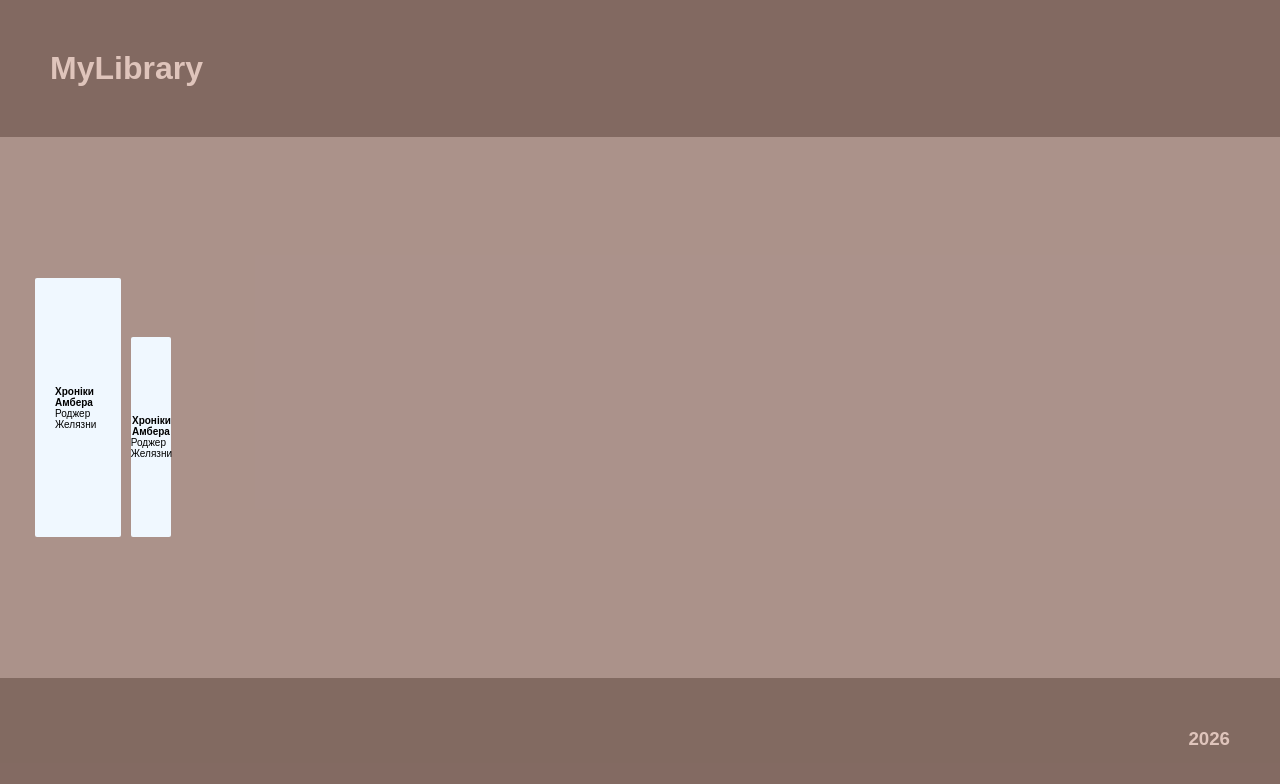
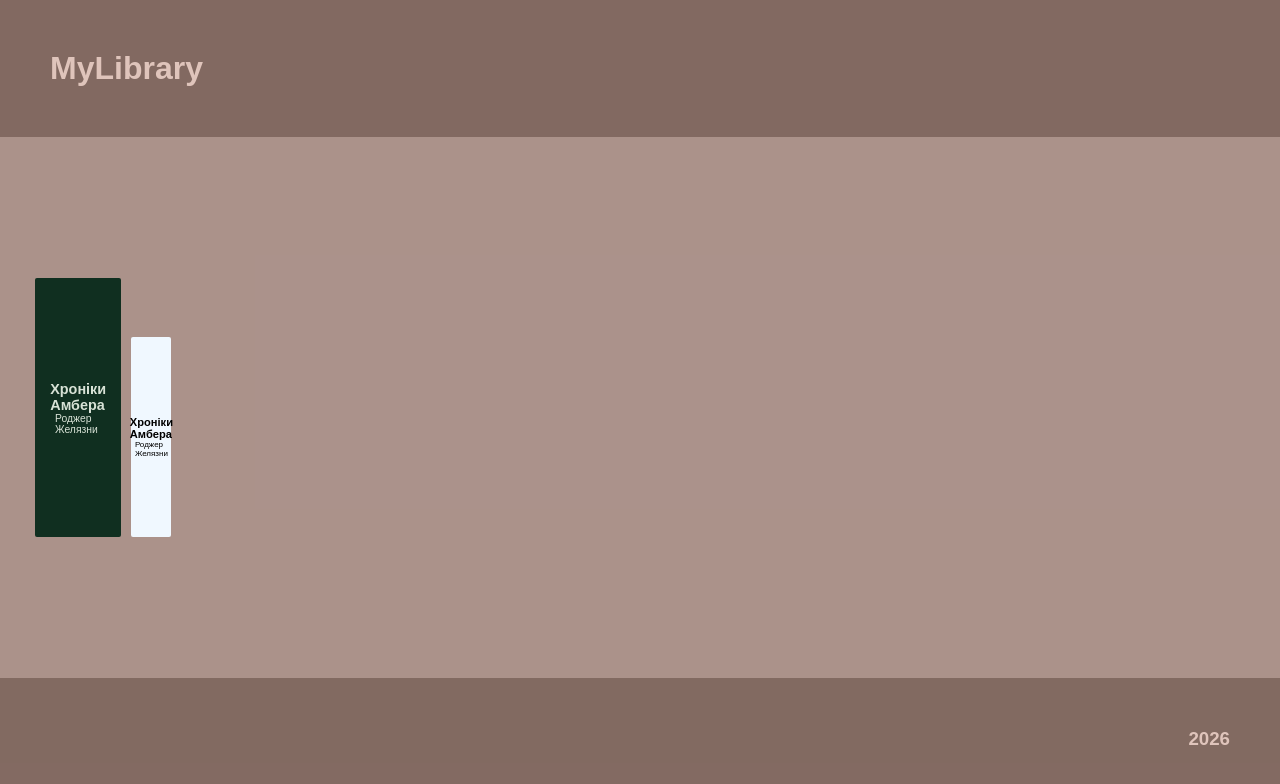
Before and after one commit to AnnaofAmber/MyLibrary, a React (Create React App) app in the folder my-app/: page / in a window 1280 px wide. Shown: the top 784 px of the page. Built offline with nearby package versions, Linux system fonts and the light colour scheme.

Commit message:
adding inline styles for items

```diff
--- a/my-app/src/components/BookItem/BookItem.jsx
+++ b/my-app/src/components/BookItem/BookItem.jsx
@@ -3,21 +3,23 @@ import scss from "./BookItem.module.scss";
 // import { useDispatch } from "react-redux";
 // import { deleteBook } from "../../redux/booksSlice";
 
-export const BookItem = ({ id, name, author, year, genre, cover, image, showModalImage, pages }) => {
+export const BookItem = ({ id, name, author, year, genre, cover, image, showModalImage, pages, color, textColor }) => {
 //   const dispatch = useDispatch();
 //   const onDelete = () => dispatch(deleteBook(id));
 const width = Number(pages)/10
 let height = width*3
-
 if (height<100){
     height = 200
 }
+const fontSizeTitle = height/18
+
+const fontSize = height/25
 
   return (
-    <li className={scss.bookItem} style={{width:`${width}px`, height:`${height}px`}}  onClick={() => showModalImage(image, name, author, year, genre)}>
+    <li className={scss.bookItem} style={{width:`${width}px`, height:`${height}px`, backgroundColor:`${color}`, color:`${textColor}`, }}  onClick={() => showModalImage(image, name, author, year, genre)}>
         {/* <div className={scss.bookSpine}> */}
-        <h2 className={scss.name}>{name}</h2>
-        <p className={scss.author}>{author}</p>
+        <h2 className={scss.name} style={{fontSize:`${fontSizeTitle}px`}}>{name}</h2>
+        <p className={scss.author} style={{fontSize:`${fontSize}px`}}>{author}</p>
         {/* </div> */}
       {/* <img
         className={scss.img}
--- a/my-app/src/components/BookItem/BookItem.module.scss
+++ b/my-app/src/components/BookItem/BookItem.module.scss
@@ -25,12 +25,12 @@
 
 }
 
-.name{
-  font-size: 10px;
-}
+// .name{
+//   font-size: 10px;
+// }
 
-.author{
-  font-size: 10px;
+// .author{
+//   font-size: 10px;
 
 
-}
+// }
--- a/my-app/src/components/BookList/BookList.jsx
+++ b/my-app/src/components/BookList/BookList.jsx
@@ -26,6 +26,8 @@ export const BookList = ({showModalImage}) => {
           cover ={book.cover}
           image={book.cover}
           pages={book.pages}
+          color={book.color}
+          textColor={book.textColor}
           showModalImage={showModalImage}
           />
         ))
--- a/my-app/src/redux/booksSlice.js
+++ b/my-app/src/redux/booksSlice.js
@@ -3,7 +3,7 @@ import { createSlice } from '@reduxjs/toolkit';
 
 const initialState = {
   books: [
-    { id: nanoid(), name: 'Хроніки Амбера', author: 'Роджер Желязни', year:'', genre:'', publisher:'', cover: 'хронікиАмбера.jpg', pages:'864' },
+    { id: nanoid(), name: 'Хроніки Амбера', author: 'Роджер Желязни', year:'', genre:'', publisher:'', cover: 'хронікиАмбера.jpg', pages:'864', color:'#102f20', textColor:'#d8e2d6', read:true },
         { id: nanoid(), name: 'Хроніки Амбера', author: 'Роджер Желязни', year:'', genre:'', publisher:'', cover: 'хронікиАмбера.jpg', pages:'84' },
   ],
 };
```
Also changed, not shown: my-app/src/components/BookFilter/BookFilter.jsx (added), my-app/src/components/BookFilter/BookFilter.scss (added).
